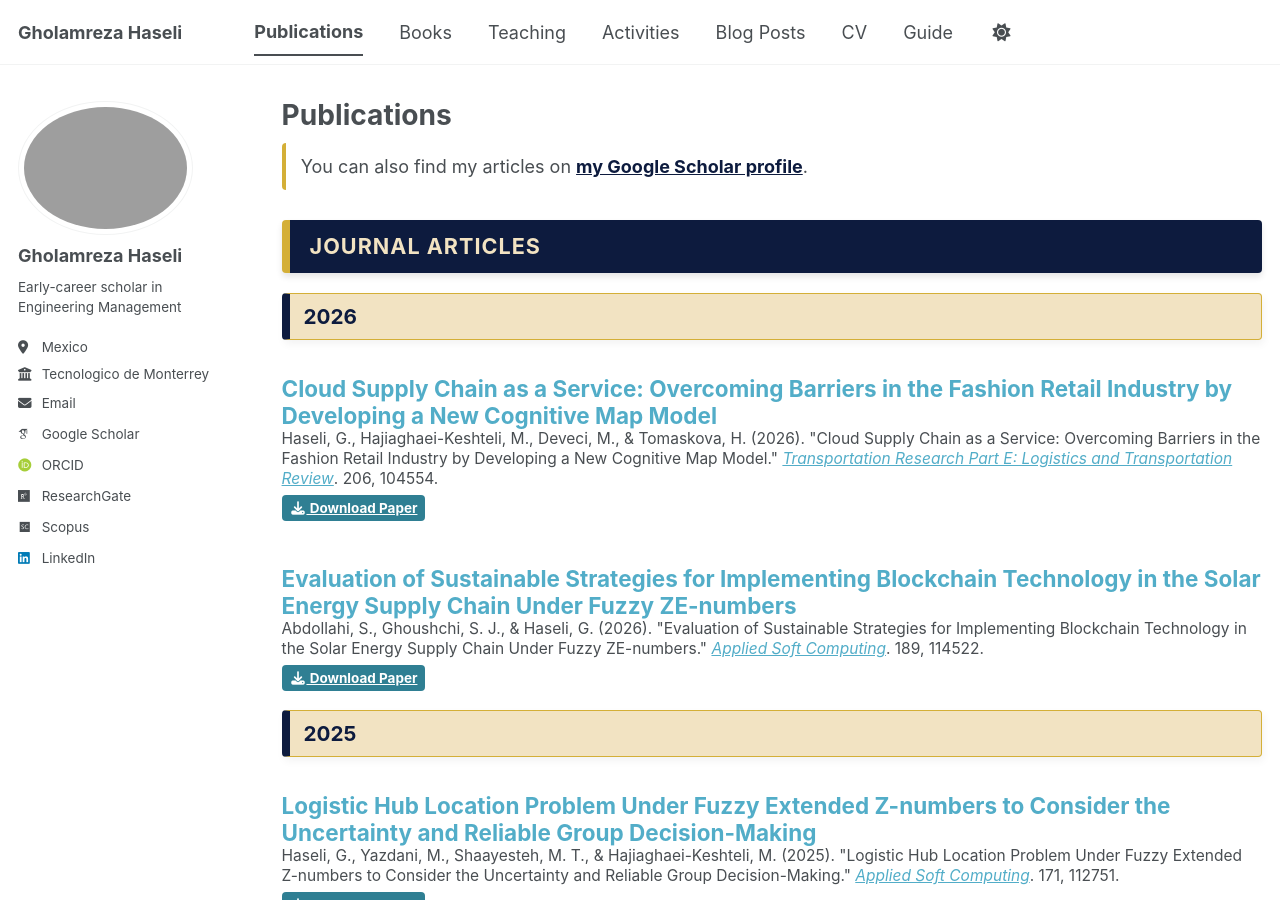
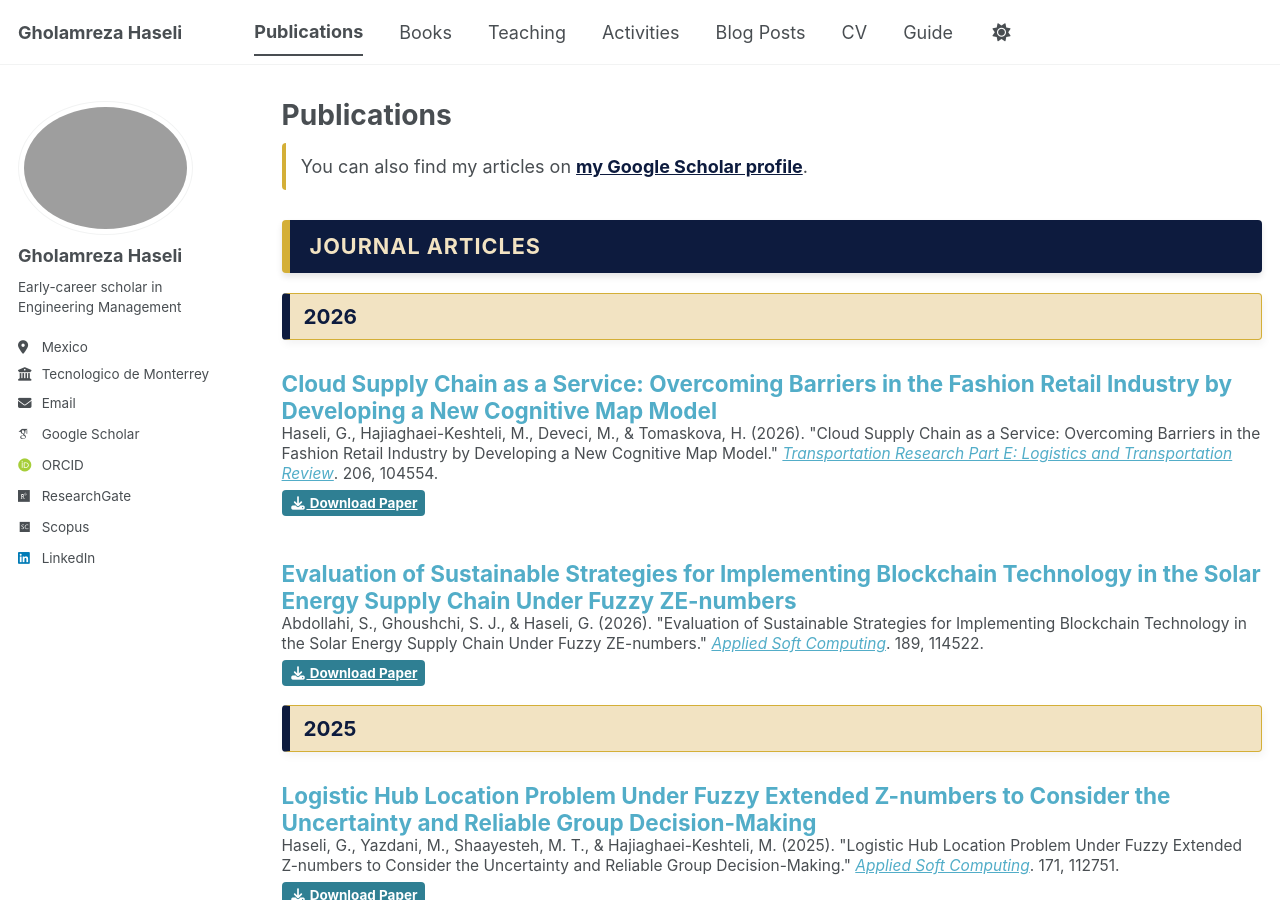
Before and after one commit to Gholamreza-Haseli/Gholamreza-Haseli.github.io, a Jekyll site: the page built from _pages/publications.html, in a window 1280 px wide and 900 px high. Built offline with Jekyll 4.4.1, drawn with Linux system fonts in a browser that asks for light colours; some web fonts are replaced; a script bundle is joined from its source files by our own code; library files that are not in the unit come from our copies.

Commit message:
Update publications.html

```diff
--- a/_pages/publications.html
+++ b/_pages/publications.html
@@ -71,7 +71,7 @@ author_profile: true
 
       {% assign year_posts = all_posts | where: "year", current_year | sort: "priority" %}
 
-      <div style="margin-top: -10px;">
+      <div style="margin-top: -15px;">
         {% for post in year_posts %}
           <div class="pub-item-wrapper">
             {% include archive-single.html %}
```
